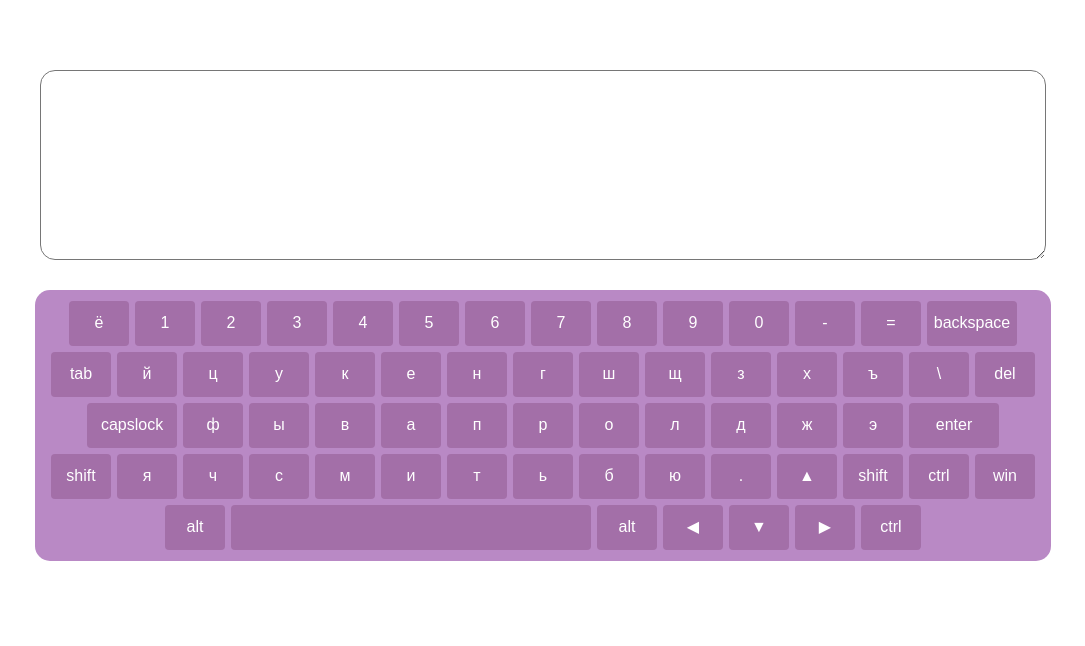
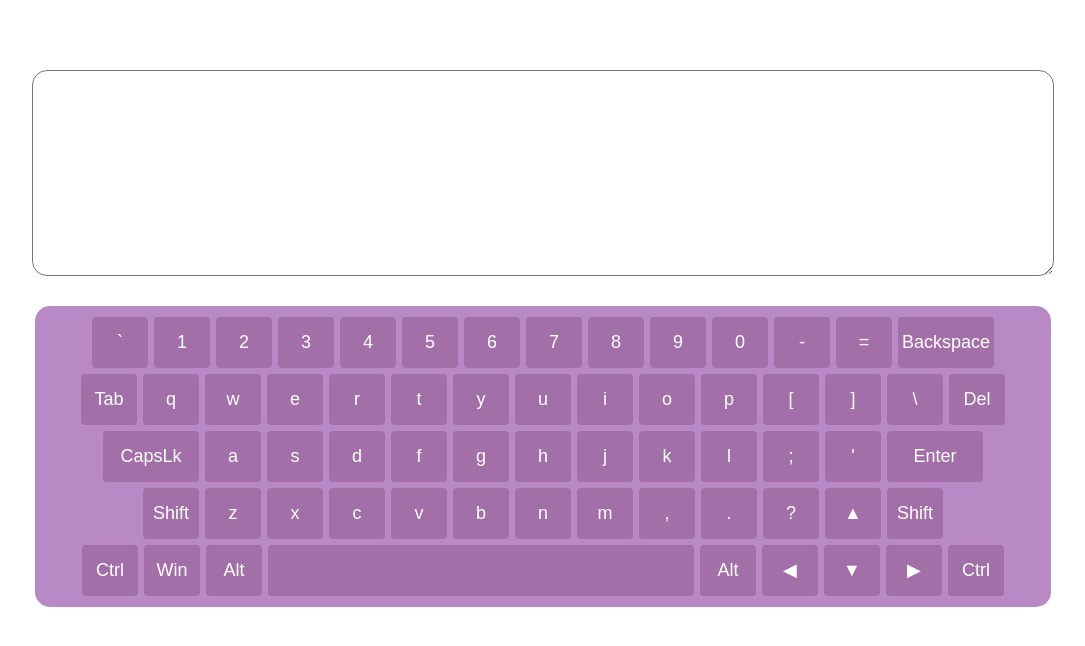
Before and after one commit to EvgeniaPetrova/Virtual-Keyboard, a plain HTML site: page index.html in a window 1280 px wide. Shown: the whole page, without its empty margins (97-1182 px from the left). Drawn offline with Linux system fonts and the light colour scheme.

Commit message:
feat: implement  switching languages

```diff
--- a/script.js
+++ b/script.js
@@ -1,52 +1,408 @@
-const keyLayout = [
-  'ё', '1', '2', '3', '4', '5', '6', '7', '8', '9', '0', '-', '=', 'backspace',
-  'tab', 'й', 'ц', 'у', 'к', 'е', 'н', 'г', 'ш', 'щ', 'з', 'х', 'ъ', '\\', 'del',
-  'capslock', 'ф', 'ы', 'в', 'а', 'п', 'р', 'о', 'л', 'д', 'ж', 'э', 'enter',
-  'shift', 'я', 'ч', 'с', 'м', 'и', 'т', 'ь', 'б', 'ю', '.', '▲', 'shift',
-  'ctrl', 'win', 'alt', ' ', 'alt', '◀', '▼', '▶', 'ctrl',
-];
-
+const keys = [
+  {
+    eventKode: 'Backquote',
+    eventKey: 'ё',
+    eventKeyEng: '`',
+  },
+  {
+    eventKode: 'Digit1',
+    eventKey: '1',
+    eventKeyEng: '1',
+  },
+  {
+    eventKode: 'Digit2',
+    eventKey: '2',
+    eventKeyEng: '2',
+  },
+  {
+    eventKode: 'Digit3',
+    eventKey: '3',
+    eventKeyEng: '3',
+  },
+  {
+    eventKode: 'Digit4',
+    eventKey: '4',
+    eventKeyEng: '4',
+  },
+  {
+    eventKode: 'Digit5',
+    eventKey: '5',
+    eventKeyEng: '5',
+  },
+  {
+    eventKode: 'Digit6',
+    eventKey: '6',
+    eventKeyEng: '6',
+  },
+  {
+    eventKode: 'Digit7',
+    eventKey: '7',
+    eventKeyEng: '7',
+  },
+  {
+    eventKode: 'Digit8',
+    eventKey: '8',
+    eventKeyEng: '8',
+  },
+  {
+    eventKode: 'Digit9',
+    eventKey: '9',
+    eventKeyEng: '9',
+  },
+  {
+    eventKode: 'Digit0',
+    eventKey: '0',
+    eventKeyEng: '0',
+  },
+  {
+    eventKode: 'Minus',
+    eventKey: '-',
+    eventKeyEng: '-',
+  },
+  {
+    eventKode: 'Equal',
+    eventKey: '=',
+    eventKeyEng: '=',
+  },
+  {
+    eventKode: 'Backspace',
+    eventKey: 'Backspace',
+    eventKeyEng: 'Backspace',
+  },
+  {
+    eventKode: 'Tab',
+    eventKey: 'Tab',
+    eventKeyEng: 'Tab',
+  },
+  {
+    eventKode: 'KeyQ',
+    eventKey: 'й',
+    eventKeyEng: 'q',
+  },
+  {
+    eventKode: 'KeyW',
+    eventKey: 'ц',
+    eventKeyEng: 'w',
+  },
+  {
+    eventKode: 'KeyE',
+    eventKey: 'у',
+    eventKeyEng: 'e',
+  },
+  {
+    eventKode: 'KeyR',
+    eventKey: 'к',
+    eventKeyEng: 'r',
+  },
+  {
+    eventKode: 'KeyT',
+    eventKey: 'е',
+    eventKeyEng: 't',
+  },
+  {
+    eventKode: 'KeyY',
+    eventKey: 'н',
+    eventKeyEng: 'y',
+  },
+  {
+    eventKode: 'KeyU',
+    eventKey: 'г',
+    eventKeyEng: 'u',
+  },
+  {
+    eventKode: 'KeyI',
+    eventKey: 'ш',
+    eventKeyEng: 'i',
+  },
+  {
+    eventKode: 'KeyO',
+    eventKey: 'щ',
+    eventKeyEng: 'o',
+  },
+  {
+    eventKode: 'KeyP',
+    eventKey: 'з',
+    eventKeyEng: 'p',
+  },
+  {
+    eventKode: 'BracketLeft',
+    eventKey: 'х',
+    eventKeyEng: '[',
+  },
+  {
+    eventKode: 'BracketRight',
+    eventKey: 'ъ',
+    eventKeyEng: ']',
+  },
+  {
+    eventKode: 'Backslash',
+    eventKey: '\\',
+    eventKeyEng: '\\',
+  },
+  {
+    eventKode: 'Delete',
+    eventKey: 'Del',
+    eventKeyEng: 'Del',
+  },
+  {
+    eventKode: 'CapsLock',
+    eventKey: 'CapsLk',
+    eventKeyEng: 'CapsLk',
+  },
+  {
+    eventKode: 'KeyA',
+    eventKey: 'ф',
+    eventKeyEng: 'a',
+  },
+  {
+    eventKode: 'KeyS',
+    eventKey: 'ы',
+    eventKeyEng: 's',
+  },
+  {
+    eventKode: 'KeyD',
+    eventKey: 'в',
+    eventKeyEng: 'd',
+  },
+  {
+    eventKode: 'KeyF',
+    eventKey: 'а',
+    eventKeyEng: 'f',
+  },
+  {
+    eventKode: 'KeyG',
+    eventKey: 'п',
+    eventKeyEng: 'g',
+  },
+  {
+    eventKode: 'KeyH',
+    eventKey: 'р',
+    eventKeyEng: 'h',
+  },
+  {
+    eventKode: 'KeyJ',
+    eventKey: 'о',
+    eventKeyEng: 'j',
+  },
+  {
+    eventKode: 'KeyK',
+    eventKey: 'л',
+    eventKeyEng: 'k',
+  },
+  {
+    eventKode: 'KeyL',
+    eventKey: 'д',
+    eventKeyEng: 'l',
+  },
+  {
+    eventKode: 'Semicolon',
+    eventKey: 'ж',
+    eventKeyEng: ';',
+  },
+  {
+    eventKode: 'Quote',
+    eventKey: 'э',
+    eventKeyEng: '\'',
+  },
+  {
+    eventKode: 'Enter',
+    eventKey: 'Enter',
+    eventKeyEng: 'Enter',
+  },
+  {
+    eventKode: 'ShiftLeft',
+    eventKey: 'Shift',
+    eventKeyEng: 'Shift',
+  },
+  {
+    eventKode: 'KeyZ',
+    eventKey: 'я',
+    eventKeyEng: 'z',
+  },
+  {
+    eventKode: 'KeyX',
+    eventKey: 'ч',
+    eventKeyEng: 'x',
+  },
+  {
+    eventKode: 'KeyC',
+    eventKey: 'с',
+    eventKeyEng: 'c',
+  },
+  {
+    eventKode: 'KeyV',
+    eventKey: 'м',
+    eventKeyEng: 'v',
+  },
+  {
+    eventKode: 'KeyB',
+    eventKey: 'и',
+    eventKeyEng: 'b',
+  },
+  {
+    eventKode: 'KeyN',
+    eventKey: 'т',
+    eventKeyEng: 'n',
+  },
+  {
+    eventKode: 'KeyM',
+    eventKey: 'ь',
+    eventKeyEng: 'm',
+  },
+  {
+    eventKode: 'Comma',
+    eventKey: 'б',
+    eventKeyEng: ',',
+  },
+  {
+    eventKode: 'Period',
+    eventKey: 'ю',
+    eventKeyEng: '.',
+  },
+  {
+    eventKode: 'Slash',
+    eventKey: '/',
+    eventKeyEng: '?',
+  },
+  {
+    eventKode: 'ArrowUp',
+    eventKey: '▲',
+    eventKeyEng: '▲',
+  },
+  {
+    eventKode: 'ShiftRight',
+    eventKey: 'Shift',
+    eventKeyEng: 'Shift',
+  },
+  {
+    eventKode: 'ControlLeft',
+    eventKey: 'Ctrl',
+    eventKeyEng: 'Ctrl',
+  },
+  {
+    eventKode: 'MetaLeft',
+    eventKey: 'Win',
+    eventKeyEng: 'Win',
+  },
+  {
+    eventKode: 'AltLeft',
+    eventKey: 'Alt',
+    eventKeyEng: 'Alt',
+  },
+  {
+    eventKode: 'Space',
+    eventKey: ' ',
+    eventKeyEng: ' ',
+  },
+  {
+    eventKode: 'AltRight',
+    eventKey: 'Alt',
+    eventKeyEng: 'Alt',
+  },
+  {
+    eventKode: 'ArrowLeft',
+    eventKey: '◀',
+    eventKeyEng: '◀',
+  },
+  {
+    eventKode: 'ArrowDown',
+    eventKey: '▼',
+    eventKeyEng: '▼',
+  },
+  {
+    eventKode: 'ArrowRight',
+    eventKey: '▶',
+    eventKeyEng: '▶',
+  },
+  {
+    eventKode: 'ControlRight',
+    eventKey: 'Ctrl',
+    eventKeyEng: 'Ctrl',
+  },
+]
+let key;
+let keyboard;
+let textarea;
 function createKeyboard() {
   let container = document.createElement('container');
   container.classList.add('container');
-  let textarea = document.createElement('textarea');
+  textarea = document.createElement('textarea');
   textarea.setAttribute('cols', 5);
   textarea.setAttribute('rows', 10);
-  let keyboard = document.createElement('div');
+  keyboard = document.createElement('div');
   keyboard.classList.add('keyboard');
   document.body.append(container);
   container.append(textarea);
   container.append(keyboard);
-  for (let i = 0; i < keyLayout.length; i++) {
-    let key = document.createElement('div');
+  for (let i = 0; i < keys.length; i++) {
+    key = document.createElement('div');
     key.classList.add('keyboard__key');
-    key.innerHTML = keyLayout[i];
+    key.id = keys[i].eventKode;
+    key.innerHTML = keys[i].eventKeyEng;
     keyboard.append(key);
     let br = document.createElement('br');
-    switch (keyLayout[i]) {
-        case 'backspace':
+    switch (keys[i].eventKode) {
+        case 'Backspace':
+        case 'Enter':
         key.classList.add('keyboard__key--wide');
         key.after(br);
         break;
-        case 'del':
+        case 'CapsLock':
+          key.classList.add('keyboard__key--wide');
+          break;
+        case 'Delete':
+          case 'ShiftRight':
         key.after(br);
         break;
-        case 'ctrl':
-        if (keyLayout[i] !== keyLayout[keyLayout.length - 1]) {
-        key.after(br)};
-        break;
-        case 'enter':
-        key.classList.add('keyboard__key--wide');
-        key.after(br);
-        break;
-        case ' ':
+        case 'Space':
         key.classList.add('keyboard__key--extra-wide');
-        break;
-        case 'capslock':
-        case 'enter':
-        key.classList.add('keyboard__key--wide');
         break;
     }
 }
 }
 createKeyboard();
+
+const keysArr = document.querySelectorAll('.keyboard__key');
+
+document.addEventListener('keydown', function(event) {
+  for (let i = 0; i < keysArr.length; i++) {
+  if (event.code == keysArr[i].id) {
+    keysArr[i].classList.toggle('active');
+  }
+}
+});
+document.addEventListener('keyup', function(event) {
+  for (let i = 0; i < keysArr.length; i++) {
+  if (event.code == keysArr[i].id) {
+    keysArr[i].classList.toggle('active');
+  }
+}
+});
+
+let pressedKeys = [];
+document.addEventListener('keydown', function(event) {
+  pressedKeys.push(event.code);
+  if (pressedKeys.includes('AltLeft') && pressedKeys.includes('ControlLeft')) {
+    if (keysArr[0].innerHTML == '`') {
+      for (let i = 0; i < keysArr.length; i++) {
+          keysArr[i].innerHTML = keys[i].eventKey;
+           };
+           pressedKeys = [];
+    } else {
+      for (let i = 0; i < keysArr.length; i++) {
+            keysArr[i].innerHTML = keys[i].eventKeyEng;
+             };
+             pressedKeys = [];
+    }
+  }
+  });
+
+keyboard.addEventListener('mousedown', function(event) {
+  if (event.target.classList.contains("keyboard__key")) {
+event.target.classList.add('active');
+textarea.value += `${event.target.innerText}`;
+}
+  })
+  keyboard.addEventListener('mouseup', function(event) {
+event.target.classList.remove('active');
+  })
--- a/style.css
+++ b/style.css
@@ -10,6 +10,7 @@ textarea {
     width: 100%;
     margin: 70px 0 30px;
     border-radius: 15px;
+    padding: 10px;
 }
 .keyboard {
     width: 100%;
@@ -20,26 +21,35 @@ textarea {
 }
 .keyboard__key {
     height: 45px;
-    width: 6%;
+    width: 5%;
     max-width: 90px;
     margin: 3px;
+    padding: 3px;
     border-radius: 4px;
     border: none;
     background: rgba(75, 9, 54, 0.2);
     color: #ffffff;
     font-family: sans-serif;
-    font-size: 16px;
+    font-size: 18px;
     cursor: pointer;
     display: inline-flex;
     align-items: center;
     justify-content: center;
     vertical-align: top;
 }
+.keyboard__key.active {
+    background: rgba(6, 1, 5, 0.631);
+    color:  #ff4d00;
+    border-radius: 8px;
+}
+.keyboard__key:hover {
+    background: rgba(6, 1, 5, 0.631);
+}
 .keyboard__key--wide {
-    width: 12%;
+    width: 15%;
 }
 
 .keyboard__key--extra-wide {
-    width: 36%;
+    width: 42%;
     max-width: 500px;
 }
```
